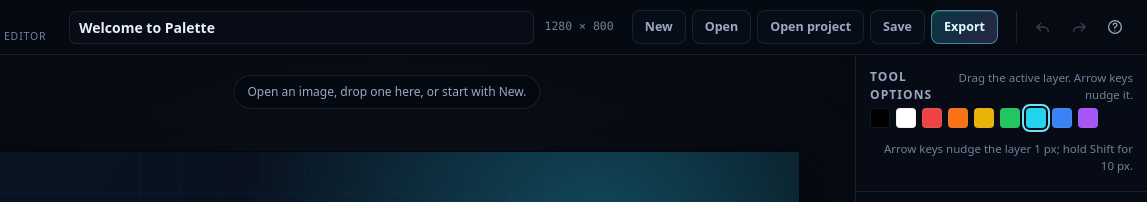
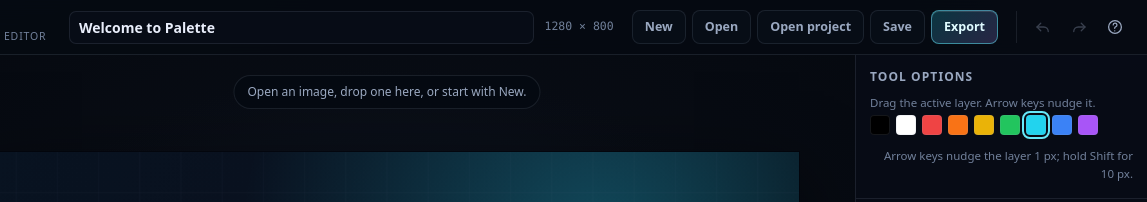
Before and after one commit to AegeanWorks/Palette, a website with bundled scripts: page index.html in a window 1280 px wide. Shown: the top 202 px of the page, 133-1280 px from the left. Built offline with nearby package versions, Linux system fonts and the light colour scheme.

Commit message:
feat(ui): give the tool hint its own full-width header line

```diff
--- a/src/styles.css
+++ b/src/styles.css
@@ -522,6 +522,18 @@ select:disabled {
   justify-content: space-between;
   gap: 8px;
   margin-bottom: 10px;
+}
+
+/* The tool hint can be long; give it a full-width line instead of cramping it
+   beside the heading, where it wraps into a narrow column. Scope to the options
+   panel so other panel headers keep their single-row layout. */
+.panel-head:has(#tool-hint) {
+  flex-wrap: wrap;
+}
+
+#tool-hint {
+  flex: 1 1 100%;
+  text-align: left;
 }
 
 .panel-head h2 {
```
Also changed, not shown: tests/ui-polish.test.js (+6 -0 lines).
